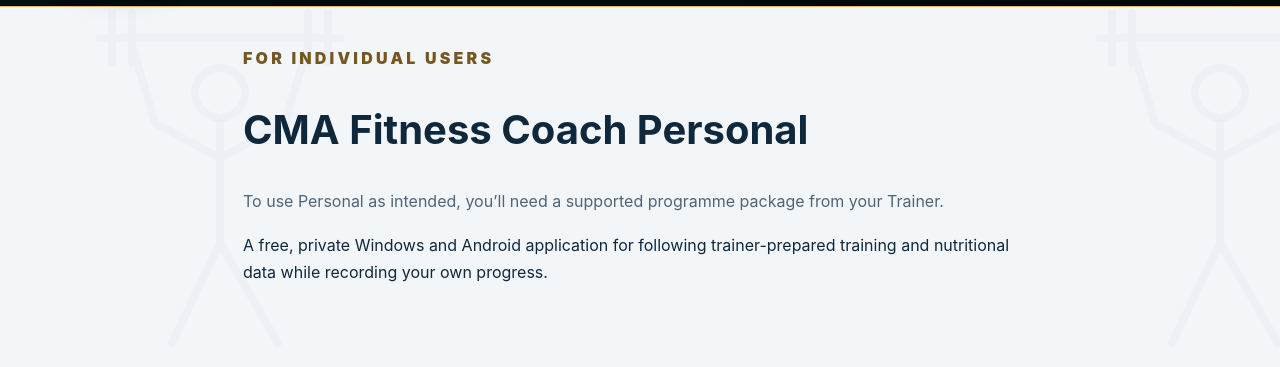
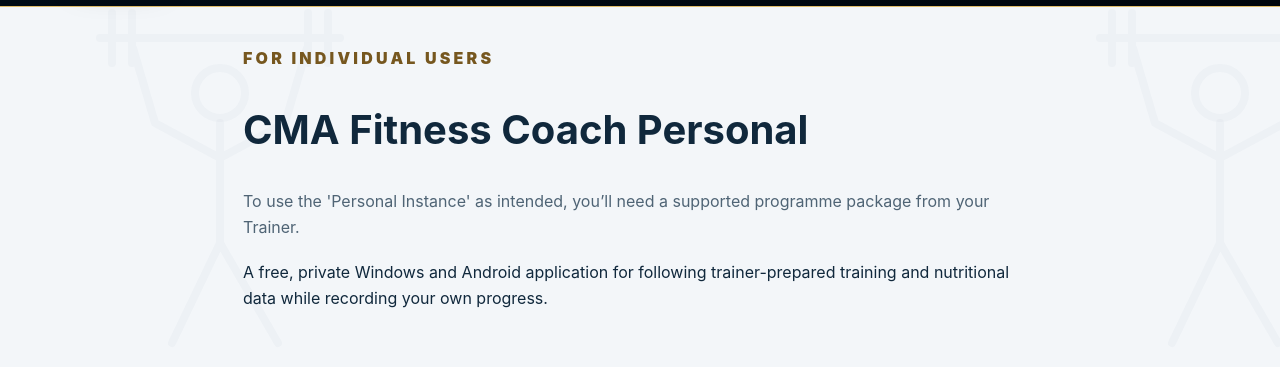
Before and after one commit to davepisec-gif/cma-fitness-website, a plain HTML site: page personal.html in a window 1280 px wide. Shown: the part 102-469 px from the top of the page. Drawn offline with Linux system fonts and the light colour scheme.

Commit message:
Clarify usage instructions for Personal Instance
Updated text to clarify usage of the 'Personal Instance' and improved overall readability.

```diff
--- a/personal.html
+++ b/personal.html
@@ -43,7 +43,7 @@
 </nav>
   </div>
 </header><main id="main-content">
-<section class="page-hero"><div class="container"><p class="eyebrow">For individual users</p><h1>CMA Fitness Coach Personal</h1><p class="personal-package-note">To use Personal as intended, you’ll need a supported programme package from your Trainer.</p><p>A free, private Windows and Android application for following trainer-prepared training and nutritional data while recording your own progress.</p></div></section>
+<section class="page-hero"><div class="container"><p class="eyebrow">For individual users</p><h1>CMA Fitness Coach Personal</h1><p class="personal-package-note">To use the 'Personal Instance' as intended, you’ll need a supported programme package from your Trainer.</p><p>A free, private Windows and Android application for following trainer-prepared training and nutritional data while recording your own progress.</p></div></section>
 <section class="section"><div class="container split-layout"><div><p class="section-kicker">Your side of the fitness partnership</p><h2>Follow the plan. Record the work. Review the progress.</h2><p>The Personal Edition helps you keep workouts, meals, nutrition and body measurements together. To gain its intended benefit, training programmes and nutritional data are prepared and supplied by a qualified Personal Trainer using CMA Trainer.</p><div class="notice"><strong>Important:</strong> The Personal Edition is freely available. Trainers can prescribe plans, and individuals can create or change their own entries. The software does not independently prescribe or change a programme.</div><div class="button-row"><a class="button" href="support.html">Personal support</a><a class="button dark" href="contact.html">Contact CMA Fitness Solutions</a></div></div><div class="product-image"><img src="images/android-training-074.png" alt="Android Personal prescribed Training screen"></div></div></section>
 <section class="section soft"><div class="container"><div class="section-heading center"><p class="section-kicker">Core capabilities</p><h2>Everything needed for day-to-day recording.</h2></div><div class="feature-grid"><article class="feature-card"><h3>Training</h3><p>Follow assigned workouts and record completed exercises, sets, repetitions and weights.</p></article><article class="feature-card"><h3>Nutrition</h3><p>Record meals and food quantities while reviewing calories and macronutrients.</p></article><article class="feature-card"><h3>Progress</h3><p>Maintain measurements and review meaningful changes over time.</p></article><article class="feature-card"><h3>Data transfer</h3><p>Export supported information for compatible import into the Trainer Edition.</p></article></div></div></section>
 <section class="section"><div class="container"><div class="section-heading center"><p class="section-kicker">Application views</p><h2>A clear, consistent interface.</h2></div><div class="screenshot-grid"><article class="screenshot-card"><div class="screenshot-frame"><img src="images/dashboard.png" alt="Personal Edition dashboard"></div><div class="screenshot-caption"><h3>Dashboard</h3><p>Daily information at a glance.</p></div></article><article class="screenshot-card"><div class="screenshot-frame"><img src="images/training.png" alt="Personal Edition training page"></div><div class="screenshot-caption"><h3>Training</h3><p>Follow and record assigned workouts.</p></div></article><article class="screenshot-card"><div class="screenshot-frame"><img src="images/nutrition.png" alt="Personal Edition nutrition page"></div><div class="screenshot-caption"><h3>Nutrition</h3><p>Record meals and nutritional information.</p></div></article></div></div></section>
```
